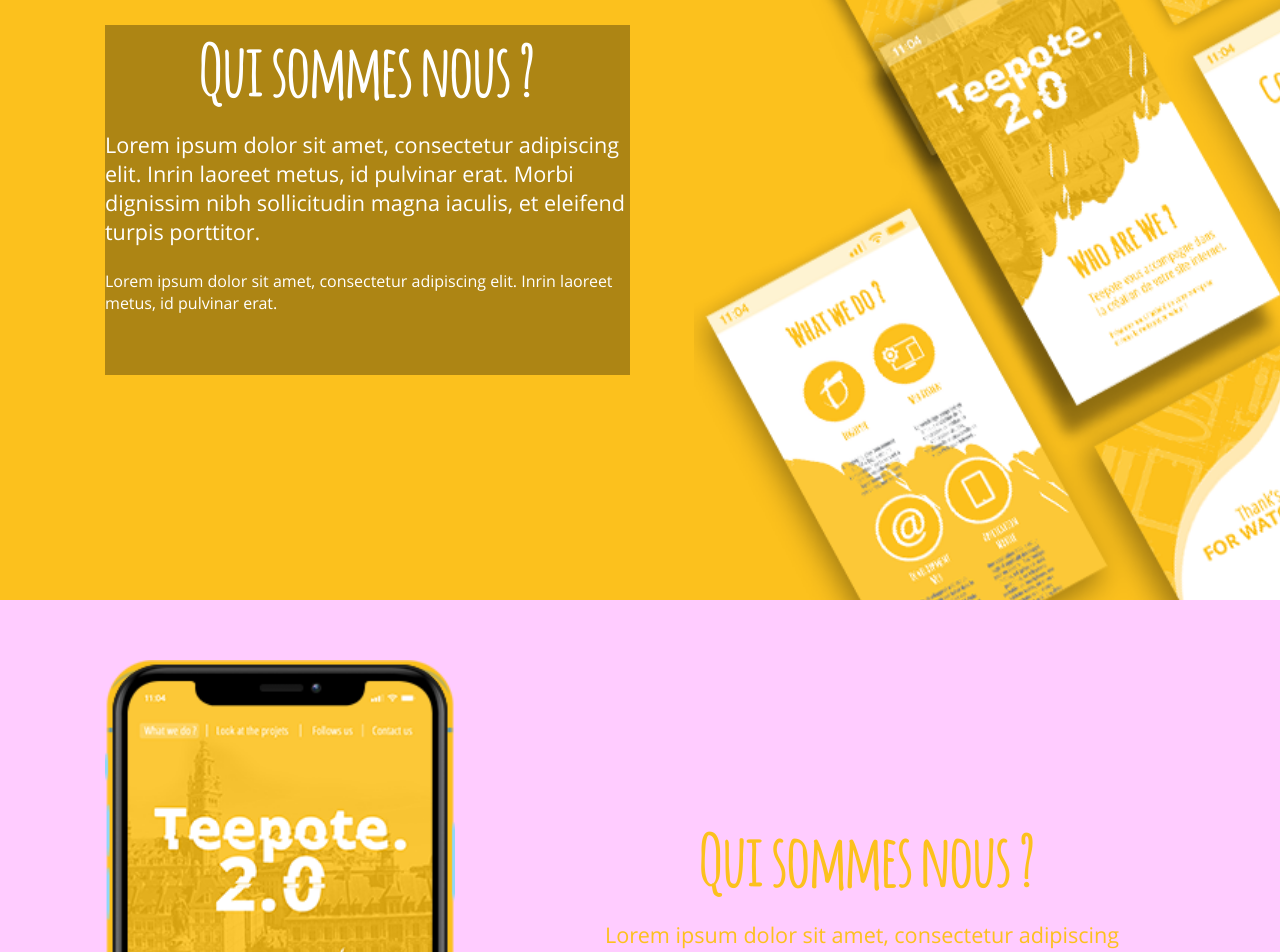
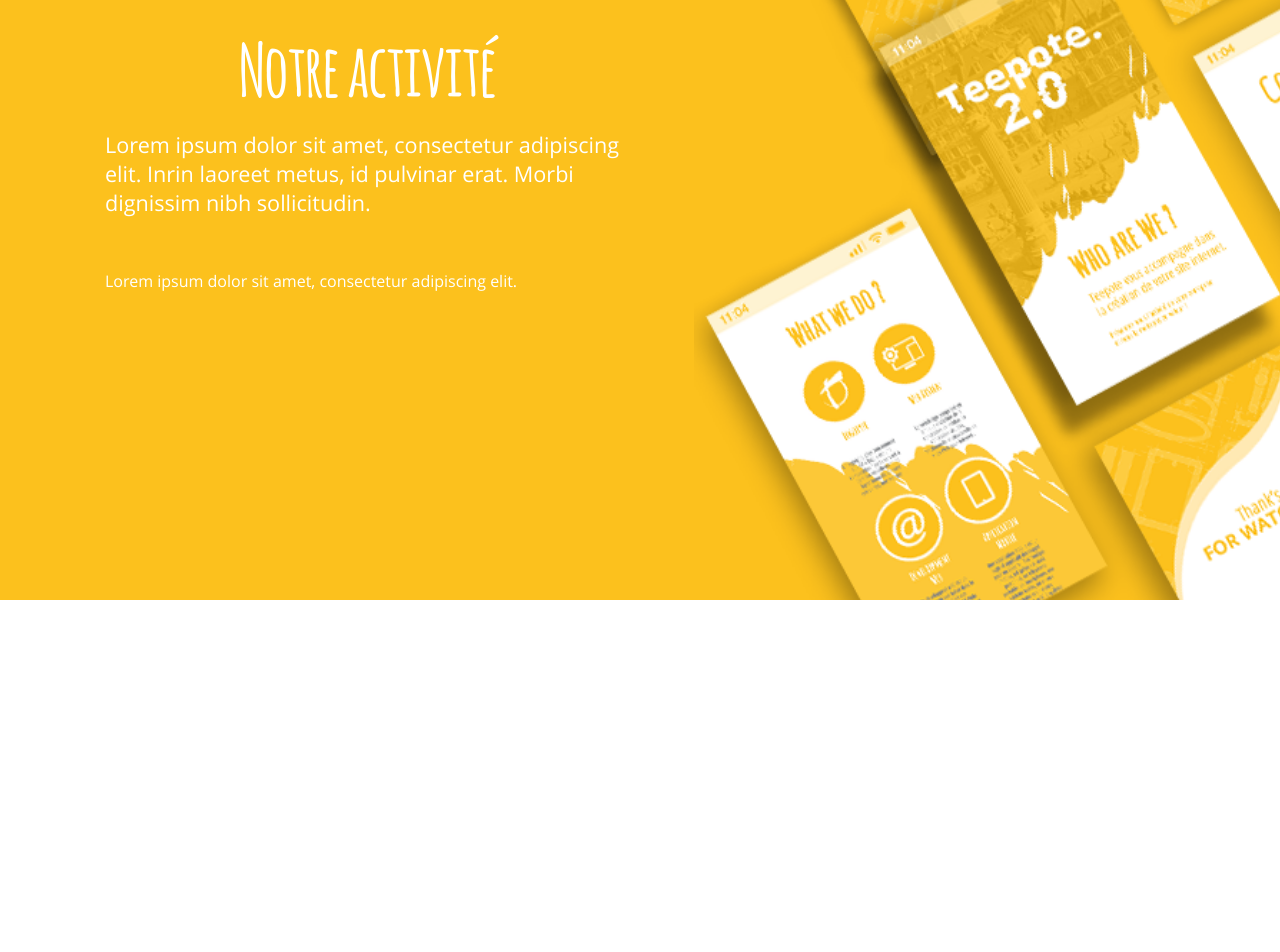
Before and after one commit to Yonninout/teepote_v2, a React (Create React App) app: page / in a window 1280 px wide. Shown: the part 1780-2732 px from the top of the page. After the commit the page ends 2380 px from the top, so only its background shows below. Built offline with nearby package versions, Linux system fonts and the light colour scheme.

Commit message:
remove tests colors and create texts samples for SectionWhat

```diff
--- a/src/App.js
+++ b/src/App.js
@@ -13,7 +13,7 @@
         <Title/>
         <SectionWho />
         <SectionWhat />
-        <SectionWho />
+        {/* <SectionWho /> */}
       </div>
     );
   }
--- a/src/components/SectionWhat/SectionWhat.js
+++ b/src/components/SectionWhat/SectionWhat.js
@@ -1,6 +1,6 @@
 import React, { Component } from 'react';
 import './SectionWhat.scss';
-import {WhoTitle, WhoContent, WhoLegend} from '../common/TextVars'
+import {WhatTitle, WhatContent, WhatLegend} from '../common/TextVars'
 import TextZone from '../TextZone/TextZone'
 import phones from './ecran_iphone.png'
 
@@ -11,9 +11,9 @@
         <TextZone
           color = "White"
           position = "Margin-Section-What"
-          title   = {WhoTitle}
-          content = {WhoContent}
-          legend  = {WhoLegend}
+          title   = {WhatTitle}
+          content = {WhatContent}
+          legend  = {WhatLegend}
         />
         <div className='Phones'>
           <img src = {phones} alt = "Web design sur écran de smartphones" />
--- a/src/components/SectionWho/SectionWho.scss
+++ b/src/components/SectionWho/SectionWho.scss
@@ -6,7 +6,7 @@
   margin: 0px;
   display: flex;
   z-index: 2;
-  background-color: rgba(255,0,255,0.2);
+  // background-color: rgba(255,0,255,0.2);
 
   .TextZone, .Phone {
     flex: 0 0 auto;
--- a/src/components/TextZone/TextZone.scss
+++ b/src/components/TextZone/TextZone.scss
@@ -18,7 +18,7 @@
 
 .Margin-Section-What {
   margin-left: $phone-margin-left;
-  background-color: #00000050;
+  // background-color: #00000050;
 }
 
 
--- a/src/components/common/TextVars.js
+++ b/src/components/common/TextVars.js
@@ -1,7 +1,12 @@
 const WhoTitle = 'Qui sommes nous ?';
 const WhoContent = 'Lorem ipsum dolor sit amet, consectetur adipiscing elit. Inrin laoreet metus, id pulvinar erat. Morbi dignissim nibh sollicitudin magna iaculis, et eleifend turpis porttitor.';
 const WhoLegend = 'Lorem ipsum dolor sit amet, consectetur adipiscing elit. Inrin laoreet metus, id pulvinar erat.';
+const WhatTitle = 'Notre activité';
+const WhatContent = 'Lorem ipsum dolor sit amet, consectetur adipiscing elit. Inrin laoreet metus, id pulvinar erat. Morbi dignissim nibh sollicitudin.';
+const WhatLegend = 'Lorem ipsum dolor sit amet, consectetur adipiscing elit.';
 
 
 //Export for SectionWho.js
 export {WhoTitle, WhoContent, WhoLegend};
+//Export for SectionWhat.js
+export {WhatTitle, WhatContent, WhatLegend};
```
